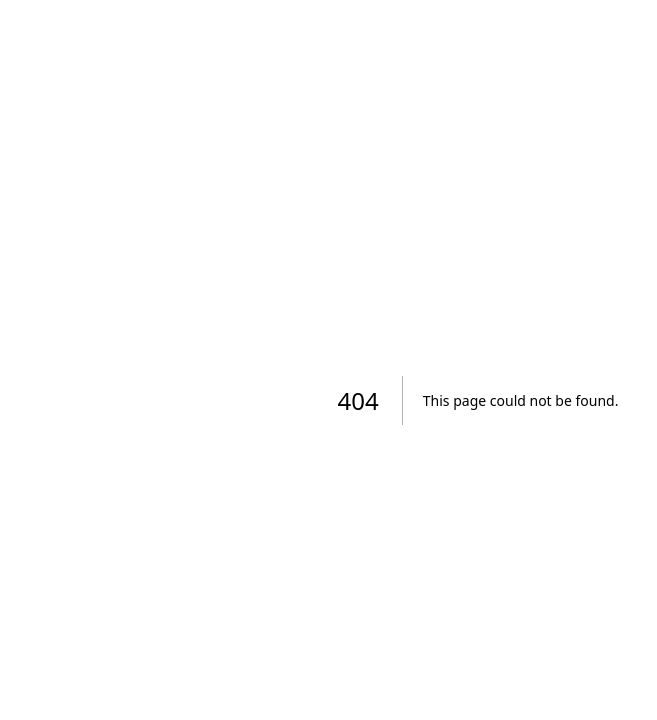
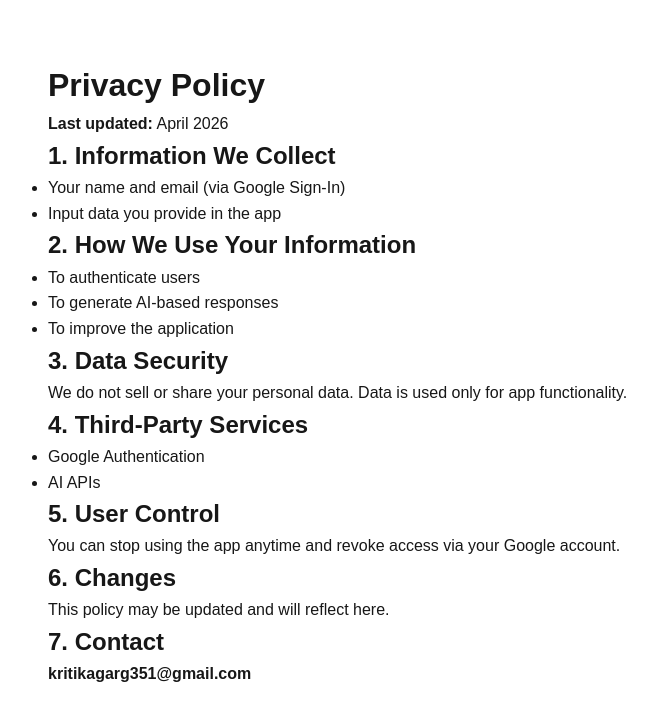
Before and after one commit to kritikaspidy/Constructure-AI, a Next.js app in the folder frontend/: page /privacy-policy in a window 1280 px wide. Before the commit this address had no page. Shown: the top 720 px of the page, without its empty margins (162-819 px from the left). Built offline with nearby package versions, Linux system fonts and the light colour scheme.

Commit message:
feat/- policy-page

```diff
--- /dev/null
+++ b/frontend/app/privacy-policy/page.js
@@ -0,0 +1,43 @@
+export default function PrivacyPolicy() {
+  return (
+    <div style={{ maxWidth: "900px", margin: "40px auto", padding: "20px", lineHeight: "1.6" }}>
+      <h1>Privacy Policy</h1>
+      <p><strong>Last updated:</strong> April 2026</p>
+
+      <h2>1. Information We Collect</h2>
+      <ul>
+        <li>Your name and email (via Google Sign-In)</li>
+        <li>Input data you provide in the app</li>
+      </ul>
+
+      <h2>2. How We Use Your Information</h2>
+      <ul>
+        <li>To authenticate users</li>
+        <li>To generate AI-based responses</li>
+        <li>To improve the application</li>
+      </ul>
+
+      <h2>3. Data Security</h2>
+      <p>
+        We do not sell or share your personal data. Data is used only for app functionality.
+      </p>
+
+      <h2>4. Third-Party Services</h2>
+      <ul>
+        <li>Google Authentication</li>
+        <li>AI APIs</li>
+      </ul>
+
+      <h2>5. User Control</h2>
+      <p>
+        You can stop using the app anytime and revoke access via your Google account.
+      </p>
+
+      <h2>6. Changes</h2>
+      <p>This policy may be updated and will reflect here.</p>
+
+      <h2>7. Contact</h2>
+      <p><strong>kritikagarg351@gmail.com</strong></p>
+    </div>
+  );
+}
```
Also changed, not shown: 1 other file (tests, documents, lock files or other folders).
